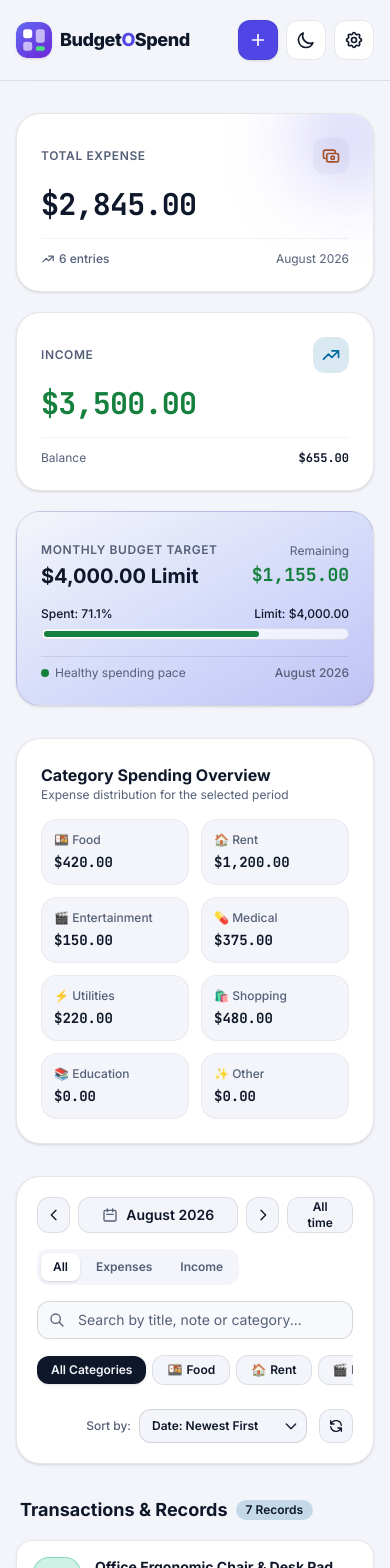
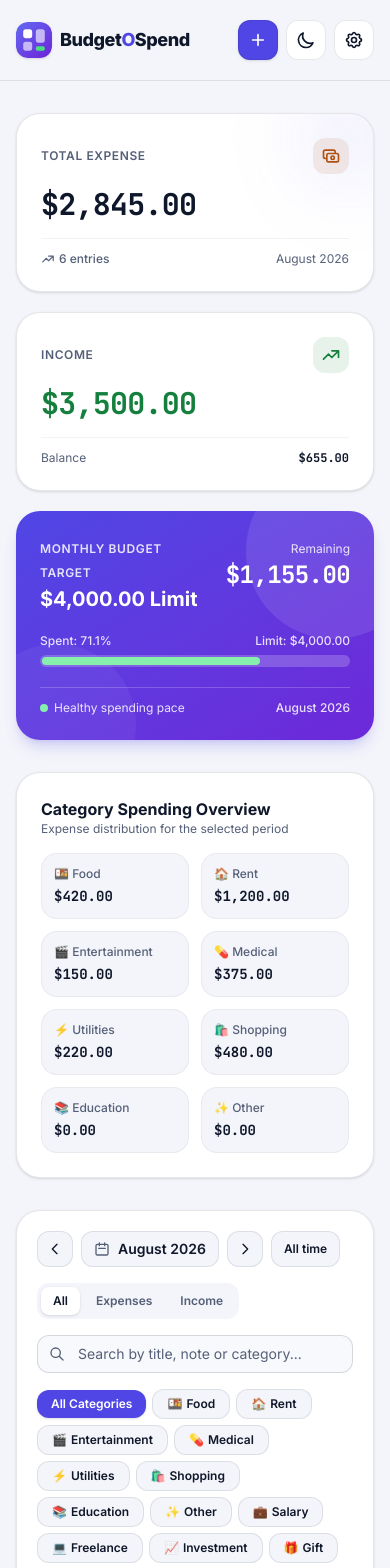
Before and after one commit to taslimul6/BudgetOSpend, a React (Vite) app: page / in a window 390 px wide. Shown: the top 1568 px of the page. Built offline with nearby package versions, Linux system fonts and the light colour scheme.

Commit message:
feat: restyle the budget card and refine controls for the new palette

```diff
--- a/src/Components/ConfirmDialog.jsx
+++ b/src/Components/ConfirmDialog.jsx
@@ -20,7 +20,7 @@ const ConfirmDialog = ({
         type="button"
         data-autofocus
         onClick={onCancel}
-        className="px-5 py-2.5 rounded-xl text-sm font-semibold text-ink bg-bg hover:bg-primary/40 transition-colors cursor-pointer"
+        className="px-5 py-2.5 rounded-xl text-sm font-semibold text-ink bg-bg hover:bg-primary/10 transition-colors cursor-pointer"
       >
         Cancel
       </button>
--- a/src/Components/ExpenseModal.jsx
+++ b/src/Components/ExpenseModal.jsx
@@ -15,7 +15,7 @@ const fieldClass =
   "w-full px-4 py-2.5 bg-bg/40 border rounded-xl text-sm text-ink focus:outline-none focus:ring-2 focus:bg-card transition-all";
 
 const fieldState = (error) =>
-  `${fieldClass} ${error ? "border-danger focus:ring-danger" : "border-ink/15 focus:ring-accent"}`;
+  `${fieldClass} ${error ? "border-danger focus:ring-danger" : "border-ink/15 focus:ring-primary"}`;
 
 const FieldError = ({ error }) =>
   error ? (
@@ -229,7 +229,7 @@ const ExpenseModal = () => {
 
         {/* Recurring */}
         <label className="flex items-start gap-3 p-3 rounded-xl bg-bg/60 border border-ink/10 cursor-pointer">
-          <input type="checkbox" className="mt-0.5 h-4 w-4 accent-[#80A1C1]" {...register("recurring")} />
+          <input type="checkbox" className="mt-0.5 h-4 w-4 accent-primary" {...register("recurring")} />
           <span className="text-sm text-ink">
             <span className="flex items-center gap-1.5 font-semibold">
               <RepeatIcon className="h-4 w-4" /> Repeat every month
@@ -244,7 +244,7 @@ const ExpenseModal = () => {
           <button
             type="button"
             onClick={closeModal}
-            className="px-5 py-2.5 rounded-xl text-sm font-semibold text-ink bg-bg hover:bg-primary/40 transition-colors cursor-pointer"
+            className="px-5 py-2.5 rounded-xl text-sm font-semibold text-ink bg-bg hover:bg-primary/10 transition-colors cursor-pointer"
           >
             Cancel
           </button>
--- a/src/Components/Modal.jsx
+++ b/src/Components/Modal.jsx
@@ -109,7 +109,7 @@ const Modal = ({ title, subtitle, icon, onClose, children, widthClass = "max-w-l
             type="button"
             onClick={onClose}
             aria-label="Close dialog"
-            className="w-8 h-8 rounded-xl bg-bg hover:bg-primary/60 text-ink flex items-center justify-center transition-colors cursor-pointer"
+            className="w-8 h-8 rounded-xl bg-bg hover:bg-primary/15 text-ink flex items-center justify-center transition-colors cursor-pointer"
           >
             <CloseIcon />
           </button>
--- a/src/Components/MonthPicker.jsx
+++ b/src/Components/MonthPicker.jsx
@@ -4,7 +4,7 @@ import { addMonths, formatMonth, todayISO, toMonthKey } from "../utils/date";
 import { CalendarIcon, ChevronLeftIcon, ChevronRightIcon } from "./Icons";
 
 const navButton =
-  "w-9 h-9 rounded-xl bg-bg hover:bg-primary/40 text-ink border border-ink/10 flex items-center justify-center transition-colors cursor-pointer disabled:opacity-40 disabled:cursor-not-allowed";
+  "w-9 h-9 rounded-xl bg-bg hover:bg-primary/10 text-ink border border-ink/10 flex items-center justify-center transition-colors cursor-pointer disabled:opacity-40 disabled:cursor-not-allowed";
 
 const MonthPicker = () => {
   const { selectedMonth, setSelectedMonth } = useExpenses();
@@ -23,7 +23,7 @@ const MonthPicker = () => {
         <ChevronLeftIcon />
       </button>
 
-      <label className="relative flex items-center gap-2 px-3 h-9 rounded-xl bg-bg border border-ink/10 text-sm font-semibold text-ink min-w-40 justify-center cursor-pointer">
+      <label className="relative flex items-center gap-2 px-3 h-9 rounded-xl bg-bg border border-ink/10 text-sm font-semibold text-ink min-w-32 sm:min-w-40 justify-center cursor-pointer whitespace-nowrap">
         <CalendarIcon className="h-4 w-4 text-muted" />
         <span>{isAll ? "All time" : formatMonth(selectedMonth)}</span>
         <input
@@ -49,10 +49,10 @@ const MonthPicker = () => {
         type="button"
         aria-pressed={isAll}
         onClick={() => setSelectedMonth(isAll ? toMonthKey(todayISO()) : ALL_MONTHS)}
-        className={`h-9 px-3 rounded-xl text-xs font-semibold border transition-colors cursor-pointer ${
+        className={`h-9 px-3 rounded-xl text-xs font-semibold whitespace-nowrap shrink-0 border transition-colors cursor-pointer ${
           isAll
-            ? "bg-ink text-bg border-ink"
-            : "bg-bg text-ink border-ink/10 hover:bg-primary/40"
+            ? "bg-primary text-on-primary border-primary"
+            : "bg-bg text-ink border-ink/10 hover:bg-primary/10"
         }`}
       >
         All time
--- a/src/Components/SearchInput.jsx
+++ b/src/Components/SearchInput.jsx
@@ -49,7 +49,7 @@ const SearchInput = ({ id, placeholder, className = "" }) => {
         placeholder={placeholder}
         value={value}
         onChange={handleChange}
-        className={`w-full pl-10 pr-10 text-sm text-ink placeholder:text-muted rounded-xl focus:outline-none focus:ring-2 focus:ring-accent ${className}`}
+        className={`w-full pl-10 pr-10 text-sm text-ink placeholder:text-muted rounded-xl focus:outline-none focus:ring-2 focus:ring-primary ${className}`}
       />
       <div className="absolute inset-y-0 left-0 pl-3 flex items-center pointer-events-none text-muted">
         <SearchIcon />
--- a/src/Components/SettingsModal.jsx
+++ b/src/Components/SettingsModal.jsx
@@ -14,9 +14,9 @@ const MAX_IMPORT_BYTES = 5 * 1024 * 1024;
 
 const sectionTitle = "text-xs font-semibold text-ink uppercase tracking-wider mb-2";
 const inputClass =
-  "w-full px-4 py-2.5 bg-bg/40 border border-ink/15 rounded-xl text-sm text-ink focus:outline-none focus:ring-2 focus:ring-accent focus:bg-card transition-all";
+  "w-full px-4 py-2.5 bg-bg/40 border border-ink/15 rounded-xl text-sm text-ink focus:outline-none focus:ring-2 focus:ring-primary focus:bg-card transition-all";
 const secondaryButton =
-  "inline-flex items-center justify-center gap-2 px-4 py-2.5 rounded-xl text-sm font-semibold text-ink bg-bg hover:bg-primary/40 border border-ink/10 transition-colors cursor-pointer";
+  "inline-flex items-center justify-center gap-2 px-4 py-2.5 rounded-xl text-sm font-semibold text-ink bg-bg hover:bg-primary/10 border border-ink/10 transition-colors cursor-pointer";
 
 const SettingsModal = () => {
   const { settings, expenses, updateSettings, closeSettings, importExpenses } = useExpenses();
--- a/src/Filter.jsx
+++ b/src/Filter.jsx
@@ -33,8 +33,8 @@ const Filter = () => {
   const pillClass = (active) =>
     `px-3.5 py-1.5 rounded-xl text-xs font-semibold whitespace-nowrap transition-all cursor-pointer ${
       active
-        ? "bg-ink text-bg shadow-sm"
-        : "bg-bg hover:bg-primary/40 text-ink border border-ink/10"
+        ? "bg-primary text-on-primary shadow-sm"
+        : "bg-bg hover:bg-primary/10 text-ink border border-ink/10"
     }`;
 
   return (
@@ -69,7 +69,7 @@ const Filter = () => {
 
       <div className="flex flex-col lg:flex-row lg:items-center justify-between gap-4">
         <div
-          className="flex items-center gap-1.5 overflow-x-auto pb-2 lg:pb-0 scrollbar-none"
+          className="flex flex-wrap items-center gap-1.5"
           id="categoryFilterContainer"
         >
           {pills.map((cat) => (
@@ -94,7 +94,7 @@ const Filter = () => {
                 id="sortBySelect"
                 value={sortBy}
                 onChange={(e) => setSortBy(e.target.value)}
-                className="appearance-none bg-bg border border-ink/15 text-ink text-xs font-semibold rounded-xl pl-3 pr-8 py-2 focus:outline-none focus:ring-2 focus:ring-accent cursor-pointer"
+                className="appearance-none bg-bg border border-ink/15 text-ink text-xs font-semibold rounded-xl pl-3 pr-8 py-2 focus:outline-none focus:ring-2 focus:ring-primary cursor-pointer"
               >
                 <option value="date-desc">Date: Newest First</option>
                 <option value="date-asc">Date: Oldest First</option>
@@ -112,7 +112,7 @@ const Filter = () => {
             onClick={resetFilters}
             aria-label="Reset filters and sorting"
             title="Reset filters and sorting"
-            className="p-2 rounded-xl bg-bg hover:bg-primary/40 text-ink border border-ink/10 transition-all cursor-pointer"
+            className="p-2 rounded-xl bg-bg hover:bg-primary/10 text-ink border border-ink/10 transition-all cursor-pointer"
           >
             <RefreshIcon />
           </button>
--- a/src/MainStats.jsx
+++ b/src/MainStats.jsx
@@ -22,7 +22,8 @@ const MainStats = () => {
   const isOverBudget = remaining < 0;
 
   const level = spentPercentage >= 100 ? "danger" : spentPercentage >= 80 ? "warning" : "success";
-  const barColor = { danger: "bg-danger", warning: "bg-warning", success: "bg-success" }[level];
+  // Light tints so the bar stays visible on the gradient hero card in both themes.
+  const barColor = { danger: "bg-[#FCA5A5]", warning: "bg-[#FCD34D]", success: "bg-[#86EFAC]" }[level];
   const statusMessage = {
     danger: "Over budget!",
     warning: "Approaching limit",
@@ -40,11 +41,11 @@ const MainStats = () => {
     <section className="grid grid-cols-1 md:grid-cols-2 lg:grid-cols-4 gap-5">
       {/* Expenses */}
       <div className={cardClass}>
-        <div className="absolute -top-6 -right-6 w-24 h-24 bg-primary/30 rounded-full blur-2xl pointer-events-none" />
+        <div className="absolute -top-6 -right-6 w-24 h-24 bg-primary/10 rounded-full blur-2xl pointer-events-none" />
         <div>
           <div className="flex items-center justify-between mb-3">
             <span className={labelClass}>Total Expense</span>
-            <span className="p-2 rounded-xl bg-bg text-warning">
+            <span className="p-2 rounded-xl bg-warning/10 text-warning">
               <WalletIcon className="h-5 w-5" />
             </span>
           </div>
@@ -71,7 +72,7 @@ const MainStats = () => {
         <div>
           <div className="flex items-center justify-between mb-3">
             <span className={labelClass}>Income</span>
-            <span className="p-2 rounded-xl bg-accent/15 text-accent">
+            <span className="p-2 rounded-xl bg-success/10 text-success">
               <TrendUpIcon className="h-5 w-5" />
             </span>
           </div>
@@ -90,19 +91,22 @@ const MainStats = () => {
         </div>
       </div>
 
-      {/* Budget */}
-      <div className="bg-linear-to-br from-bg to-primary/30 rounded-3xl p-6 border border-ink/10 shadow-sm hover:shadow-md transition-shadow lg:col-span-2 flex flex-col justify-between">
-        <div className="flex items-center justify-between">
+      {/* Budget (hero card) */}
+      <div className="relative overflow-hidden bg-linear-to-br from-hero-from to-hero-to text-white rounded-3xl p-6 shadow-lg shadow-hero-from/20 lg:col-span-2 flex flex-col justify-between">
+        <div className="absolute -top-12 -right-12 w-44 h-44 rounded-full bg-white/10 pointer-events-none" />
+        <div className="absolute -bottom-16 -left-10 w-40 h-40 rounded-full bg-white/5 pointer-events-none" />
+
+        <div className="relative flex items-start justify-between gap-4">
           <div>
-            <span className={labelClass}>{isAll ? "Budget (all months)" : "Monthly Budget Target"}</span>
-            <h3 className="text-xl font-bold text-ink mt-0.5">
-              {formatMoney(budgetTotal, currency)} Limit
-            </h3>
+            <span className="text-xs font-semibold uppercase tracking-wider text-white/85">
+              {isAll ? "Budget (all months)" : "Monthly Budget Target"}
+            </span>
+            <h3 className="text-xl font-bold mt-0.5">{formatMoney(budgetTotal, currency)} Limit</h3>
           </div>
           <div className="text-right">
-            <span className="text-xs text-muted">Remaining</span>
+            <span className="text-xs text-white/85">Remaining</span>
             <p
-              className={`text-lg font-bold font-mono ${isOverBudget ? "text-danger" : "text-success"}`}
+              className={`text-2xl font-extrabold font-mono tracking-tight ${isOverBudget ? "text-[#FECACA]" : "text-white"}`}
               id="budgetRemainingDisplay"
             >
               {formatMoney(remaining, currency)}
@@ -110,8 +114,8 @@ const MainStats = () => {
           </div>
         </div>
 
-        <div className="my-4">
-          <div className="flex items-center justify-between text-xs font-medium text-ink mb-1.5">
+        <div className="relative my-5">
+          <div className="flex items-center justify-between text-xs font-medium text-white/85 mb-1.5">
             <span>Spent: {spentPercentage.toFixed(1)}%</span>
             <span>Limit: {formatMoney(budgetTotal, currency)}</span>
           </div>
@@ -121,7 +125,7 @@ const MainStats = () => {
             aria-valuemin={0}
             aria-valuemax={100}
             aria-valuenow={Math.min(Math.round(spentPercentage), 100)}
-            className="w-full bg-card/70 h-3 rounded-full overflow-hidden p-0.5 border border-ink/10"
+            className="w-full bg-white/20 h-3 rounded-full overflow-hidden p-0.5"
           >
             <div
               id="budgetProgressBar"
@@ -131,7 +135,7 @@ const MainStats = () => {
           </div>
         </div>
 
-        <div className="flex items-center justify-between text-xs text-muted pt-2 border-t border-ink/10">
+        <div className="relative flex items-center justify-between text-xs text-white/85 pt-3 border-t border-white/20">
           <span className="flex items-center gap-1.5">
             <span className={`w-2 h-2 rounded-full ${barColor}`} />
             {statusMessage}
--- a/src/Records/RecordCard.jsx
+++ b/src/Records/RecordCard.jsx
@@ -55,7 +55,7 @@ const RecordCard = ({ expense }) => {
       transition={{ duration: 0.2 }}
       className="list-none"
     >
-      <div className="bg-card rounded-2xl p-4 sm:p-5 border border-ink/10 shadow-xs hover:shadow-md hover:border-accent/50 transition-all duration-200 flex flex-col sm:flex-row sm:items-center justify-between gap-4">
+      <div className="bg-card rounded-2xl p-4 sm:p-5 border border-ink/10 shadow-xs hover:shadow-md hover:border-primary/40 transition-all duration-200 flex flex-col sm:flex-row sm:items-center justify-between gap-4">
         {/* Left: item info */}
         <div className="flex items-start sm:items-center gap-3.5 flex-1 min-w-0">
           <div
@@ -116,7 +116,7 @@ const RecordCard = ({ expense }) => {
               onClick={() => openModalForEdit(expense)}
               title="Edit"
               aria-label={`Edit ${expense.title}`}
-              className="p-2 rounded-xl bg-bg hover:bg-primary/60 text-ink border border-ink/10 transition-colors cursor-pointer"
+              className="p-2 rounded-xl bg-bg hover:bg-primary/15 text-ink border border-ink/10 transition-colors cursor-pointer"
             >
               <PencilIcon />
             </button>
--- a/src/Records/RecordList.jsx
+++ b/src/Records/RecordList.jsx
@@ -9,7 +9,7 @@ import EmptyState from "./EmptyState";
 import { PlusIcon, RefreshIcon, SearchIcon } from "../Components/Icons";
 
 const actionButton =
-  "inline-flex items-center gap-2 bg-bg hover:bg-primary text-ink border border-ink/15 px-4 py-2 rounded-xl font-semibold text-xs transition-all cursor-pointer";
+  "inline-flex items-center gap-2 bg-bg hover:bg-primary/15 text-ink border border-ink/15 px-4 py-2 rounded-xl font-semibold text-xs transition-all cursor-pointer";
 
 const NoResults = ({ hasMonthData }) => {
   const { resetFilters, selectedMonth, setSelectedMonth, openModalForNew } = useExpenses();
@@ -17,7 +17,7 @@ const NoResults = ({ hasMonthData }) => {
   return (
     <div className="bg-card rounded-3xl p-12 text-center border border-ink/10 max-w-md mx-auto">
       <div className="w-36 h-36 mx-auto mb-5 rounded-full bg-bg flex items-center justify-center">
-        <SearchIcon className="h-16 w-16 text-accent" strokeWidth={1.5} />
+        <SearchIcon className="h-16 w-16 text-primary" strokeWidth={1.5} />
       </div>
       <h3 className="text-xl font-bold text-ink">Not Found</h3>
       <p className="text-sm text-muted mt-2 mb-6">
@@ -97,7 +97,7 @@ const RecordList = () => {
           <span
             id="filteredCountNotice"
             role="status"
-            className="px-2.5 py-0.5 rounded-full text-xs font-semibold bg-accent/20 text-ink"
+            className="px-2.5 py-0.5 rounded-full text-xs font-semibold bg-primary/15 text-ink"
           >
             {filteredExpenses.length} Records
           </span>
```
